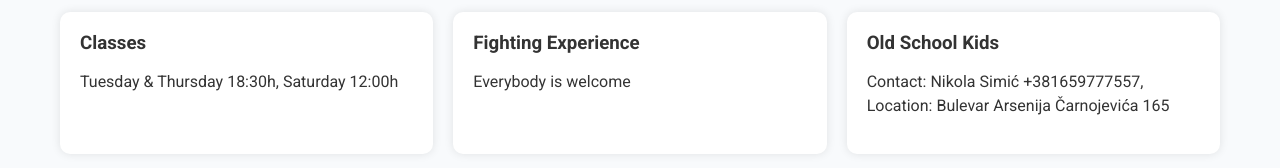
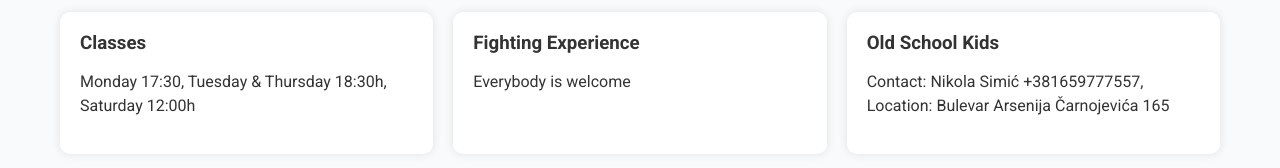
Before and after one commit to male-cpu/OS-Website, an Astro site: page / in a window 1280 px wide. Shown: the part 779-947 px from the top of the page. Built offline with nearby package versions, Linux system fonts and the light colour scheme; Astro itself is replaced by a stand-in of ours.

Commit message:
adding monday

```diff
--- a/src/components/Features.astro
+++ b/src/components/Features.astro
@@ -2,7 +2,7 @@
 import Card from './Card.astro';
 
 const featuresData = [
-  {title: 'Classes', body: 'Tuesday & Thursday 18:30h, Saturday 12:00h'},
+  {title: 'Classes', body: 'Monday 17:30, Tuesday & Thursday 18:30h, Saturday 12:00h'},
   {title: 'Fighting Experience', body: 'Everybody is welcome'},
   {title: 'Old School Kids', body: 'Contact: Nikola Simić +381659777557, Location: Bulevar Arsenija Čarnojevića 165'}
   ];
```
